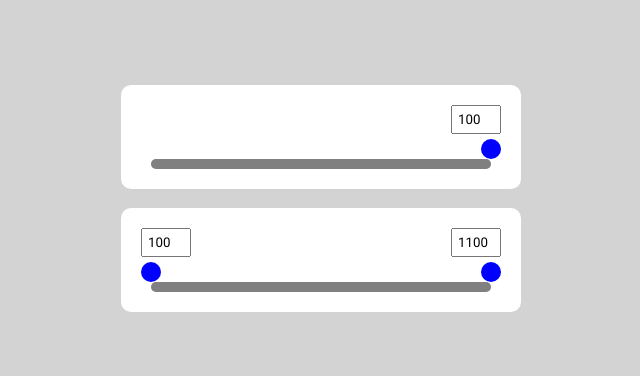
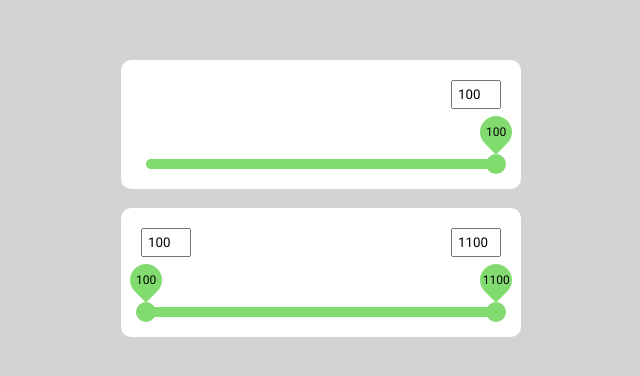
Before and after one commit to Nyacist/jquery-range-slider, a website built with webpack: page src/index.html in a window 1280 px wide. Shown: the part 192-568 px from the top of the page, without its empty margins (319-959 px from the left). Built offline with nearby package versions, Linux system fonts and the light colour scheme.

Commit message:
thumb with value

```diff
--- a/src/index.ts
+++ b/src/index.ts
@@ -4,28 +4,18 @@ import {RangeSliderView} from "./view";
 import {SLIDER_PROPS_OPTIONS} from "./types/types";
 
 (function ($) {
-  // $.fn.mySlider = function (options?: ISliderOptions) {
-  //   const rangeSlider = new Slider(this, options);
-  //   rangeSlider.mount();
-  // }
   $.fn.myPlugin = function (options?: SLIDER_PROPS_OPTIONS) {
     const rangeSlider = new RangeSliderView(this, options);
     rangeSlider.mount();
   }
 })($);
 
-// $('#root').mySlider()
-// $('#root2').mySlider({
-//   direction: "horizontal",
-//   qtThumbs: "double",
-//   gap: 5
-// })
 
 $('#root').myPlugin()
 $('#root2').myPlugin({
   direction: "horizontal",
   qtThumbs: "double",
-  gap: 5,
+  gap: 10,
   min: 100,
   max: 1100,
 })
--- a/src/model.ts
+++ b/src/model.ts
@@ -123,7 +123,6 @@ export class RangeSliderModel implements IModel {
       max: 100,
     }
     this.setSettings(options)
-    console.log(this.settings)
 
     this.thumbs = {
       [LOCATION.end]: new Thumb({
--- a/src/style.module.scss
+++ b/src/style.module.scss
@@ -1,3 +1,7 @@
+:root{
+  --main-color: #81db6f;
+}
+
 .wrapper {
   background: #fff;
   border-radius: 10px;
@@ -8,7 +12,7 @@
 
     .slider {
       height: 10px;
-      margin: 0 10px;
+      margin: 0 5px;
 
       .progress {
         height: 100%;
@@ -17,7 +21,7 @@
       }
 
       .thumb {
-        top: -20px;
+        top: -5px;
 
         &_begin {
           left: -10px;
@@ -62,7 +66,6 @@
 .slider {
   border-radius: 5px;
   background: #E0E0E0;
-  background: linear-gradient(left top, #E0E0E0, #EEEEEE);
 
   position: relative;
 
@@ -73,16 +76,38 @@
   .progress {
     position: absolute;
     border-radius: 5px;
-    background: gray;
+    background: var(--main-color);
   }
 
   .thumb {
     width: 20px;
     height: 20px;
-    border-radius: 10px;
     position: absolute;
-    background: blue;
     cursor: pointer;
+    background: var(--main-color);
+    border-radius: 50%;
+
+    &_value{
+      width: 32px;
+      height: 32px;
+
+      position: absolute;
+      bottom: 26px;
+      left: -6px;
+
+      background: #81db6f;
+      border-radius: 50% 50% 50% 0%;
+      transform: rotate(-45deg);
+
+      display: flex;
+      justify-content: center;
+      align-items: center;
+
+      span{
+        transform: rotate(45deg);
+        font-size: 12px;
+      }
+    }
   }
 }
 
@@ -90,7 +115,7 @@
   display: flex;
   flex-direction: row-reverse;
   justify-content: space-between;
-  margin-bottom: 25px;
+  margin-bottom: 50px;
 }
 
 .input{
@@ -106,11 +131,4 @@
       margin: 0; /* <-- Apparently some margin are still there even though it's hidden */
     }
   }
-
-  //&_begin {
-  //  margin-left: 0;
-  //}
-  //&_end {
-  //  margin-right: 0;
-  //}
 }
--- a/src/view.ts
+++ b/src/view.ts
@@ -54,7 +54,11 @@ export class RangeSliderView implements IView {
         ? locationStyle = styles.thumb_end
         : locationStyle = styles.thumb_begin
       if (key === LOCATION.begin || key === LOCATION.end) {
-        result[key] = $(`<div class='${styles.thumb} ${locationStyle}'></div>`)
+        result[key] = $(`<div class='${styles.thumb} ${locationStyle}'>
+            <div class='${styles.thumb_value}'>
+                <span>${thumbs[key].value}</span>
+            </div>
+          </div>`)
         result[key].on('mousedown', {location: thumbs[key].location}, onMouseDown)
       }
     }
@@ -71,7 +75,7 @@ export class RangeSliderView implements IView {
             class='${styles.input_value} '
             value=${thumbs[key].value}
         >`)
-        result[key].on('change',{location: thumbs[key].location}, onChangeInput)
+        result[key].on('change', {location: thumbs[key].location}, onChangeInput)
       }
     }
     return result
@@ -82,7 +86,6 @@ export class RangeSliderView implements IView {
     const val = $(e.currentTarget).val()
 
     const params: UPDATE_DATA = this.controller.newValue(location, val)
-    //console.log(params)
     this._updateProgressBar(params.side, params.position)
     this._updateInput(location, params.value)
   }
@@ -98,9 +101,9 @@ export class RangeSliderView implements IView {
       const sliderParams = this._getSliderParams()
 
       const params: UPDATE_DATA = this.controller.newThumbPosition(location, sliderParams, thumbPosition)
-      console.log(params)
       this._updateProgressBar(params.side, params.position)
       this._updateInput(location, params.value)
+      this._updateThumbValue(location, params.value)
     }
 
     const onMouseUp = () => {
@@ -142,12 +145,16 @@ export class RangeSliderView implements IView {
     }
   }
 
-  private _updateProgressBar(side:SIDE, value: number){
+  private _updateProgressBar(side: SIDE, value: number) {
     this.progress.css(side, value + '%')
   }
 
   private _updateInput(location: LOCATION, value: number) {
     this.inputs[location].val(value)
+  }
+
+  private _updateThumbValue(location: LOCATION, value: number) {
+    $('span', this.thumbs[location]).text(value)
   }
 
   mount() {
```
